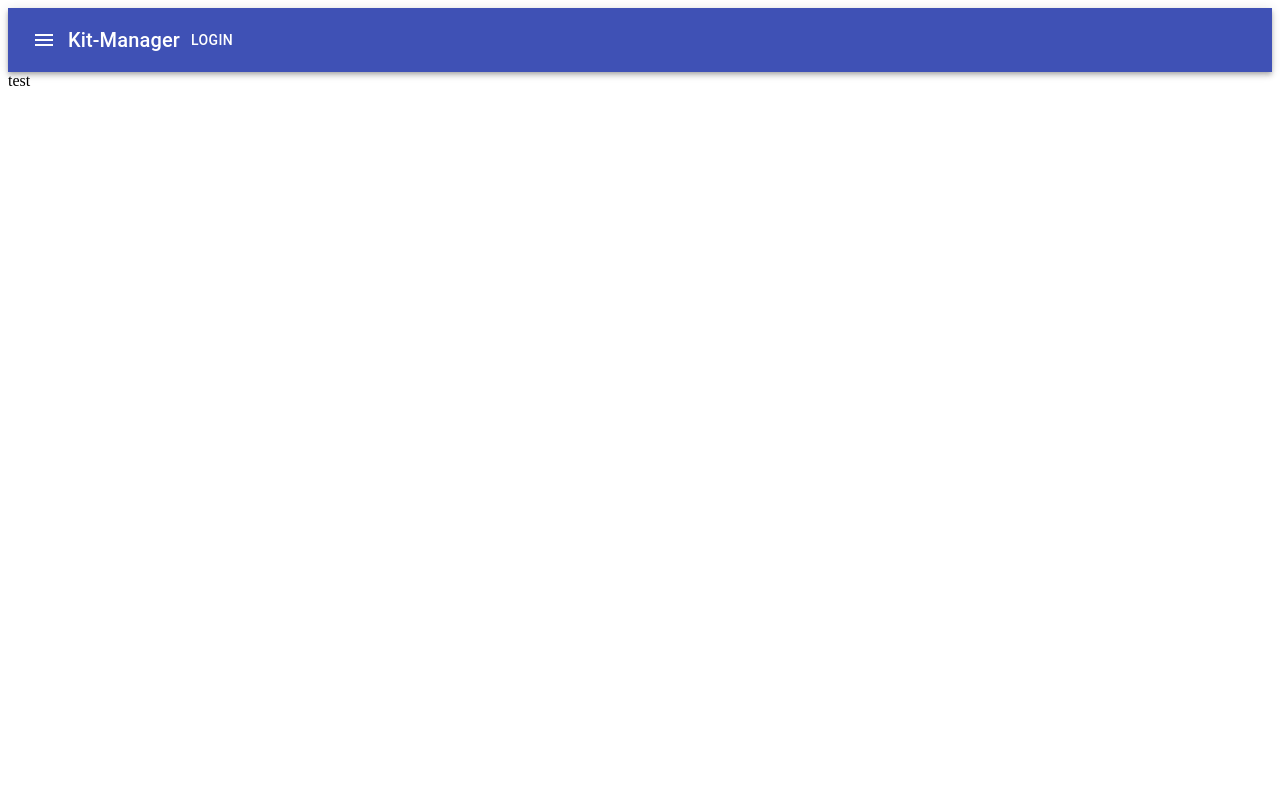
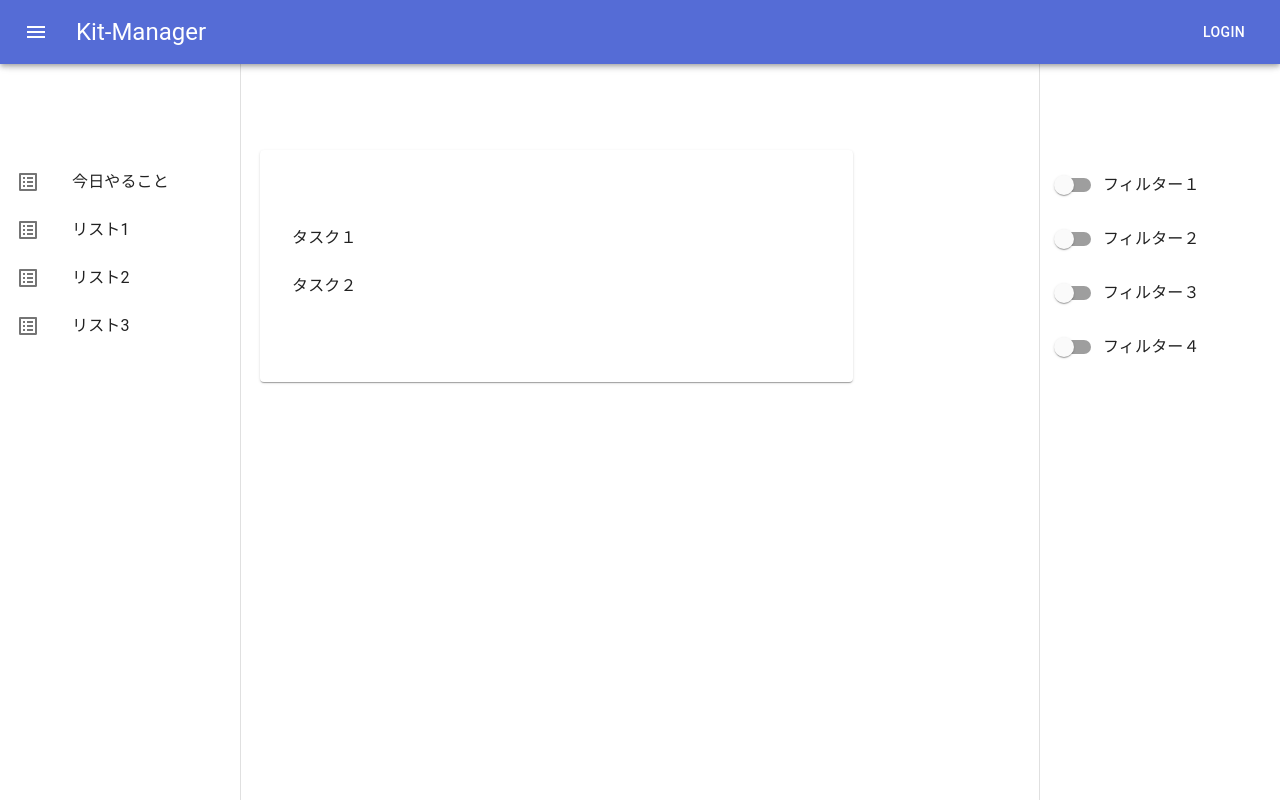
Before and after one commit to rainierrr/task-manager, a React app in the folder frontend/: page / in a window 1280 px wide. Built offline with nearby package versions, Linux system fonts and the light colour scheme; the HTML template or start-up script is replaced by a standard one.

Commit message:
サイドバーとフィルターバーの追加

```diff
--- a/frontend/package.json
+++ b/frontend/package.json
@@ -20,6 +20,7 @@
   "dependencies": {
     "@material-ui/core": "^4.11.0",
     "@material-ui/icons": "^4.9.1",
+    "@material-ui/styles": "^4.10.0",
     "react": "^17.0.1",
     "react-dom": "^17.0.1",
     "react-router-dom": "^5.2.0"
--- a/frontend/src/App.tsx
+++ b/frontend/src/App.tsx
@@ -1,33 +1,60 @@
 import * as React from "react";
-import AppBar from '@material-ui/core/AppBar';
-import Toolbar from '@material-ui/core/Toolbar';
-import IconButton from '@material-ui/core/IconButton';
-import Typography from '@material-ui/core/Typography';
-import Button from '@material-ui/core/Button';
-import MenuIcon from '@material-ui/icons/Menu';
 import Grid from '@material-ui/core/Grid';
+import SideBar from './SideBar';
+import Heder from './Header';
+import ListFilter from './ListFilter';
+import Card from '@material-ui/core/Card';
+import CardContent from '@material-ui/core/CardContent';
+import List from '@material-ui/core/List';
+import ListItem from '@material-ui/core/ListItem';
+import ListItemText from '@material-ui/core/ListItemText';
+import SettingsIcon from '@material-ui/icons/Settings';
+import { makeStyles, createStyles, Theme } from '@material-ui/core/styles';
 
-class App extends React.Component {
-    render() {
-      return (
+const drawerWidth = 240;
+const useStyles = makeStyles((theme: Theme) =>
+  createStyles({
+    root: {
+      display: "flex",
+    },
+    content: {
+    },
+    container: {
+      paddingTop: theme.spacing(5),
+      paddingBottom: theme.spacing(5),
+      marginLeft: drawerWidth + 20,
+      marginTop: 150,
+    },
+  })
+);
+
+function App() {
+  const classes = useStyles();
+  return (
+    <div>
+        <Heder />
+        <SideBar/>
+        <ListFilter />
         <div>
-          <AppBar position="static">
-            <Toolbar>
-              <IconButton edge="start" color="inherit" aria-label="menu">
-                <MenuIcon />
-              </IconButton>
-              <Typography variant="h6">
-                Kit-Manager
-              </Typography>
-              <Button color="inherit">Login</Button>
-            </Toolbar>
-          </AppBar>
           <Grid container>
-            <Grid item xs={12}>test</Grid>
+            <Grid item xs={8}>
+              <Card className={classes.container}>
+                <CardContent>
+                  <List>
+                    {['タスク１', 'タスク２'].map((text, index) => (
+                      <ListItem button key={text}>
+                        <ListItemText primary={text} />
+                      </ListItem>
+                    ))}
+                  </List>
+                </CardContent>
+              </Card>
+            </Grid>
           </Grid>
         </div>
-      );
-    }
+    </div>
+  );
 }
 
+
 export default App;
--- /dev/null
+++ b/frontend/src/Header.tsx
@@ -0,0 +1,52 @@
+import * as React from "react";
+import AppBar from '@material-ui/core/AppBar';
+import Toolbar from '@material-ui/core/Toolbar';
+import IconButton from '@material-ui/core/IconButton';
+import Typography from '@material-ui/core/Typography';
+import Button from '@material-ui/core/Button';
+import MenuIcon from '@material-ui/icons/Menu';
+import { makeStyles, createStyles, Theme } from '@material-ui/core/styles';
+
+
+
+
+const useStyles = makeStyles((theme: Theme) =>
+  createStyles({
+    root: {
+      flexGrow: 1,
+    },
+    menuButton: {
+      marginRight: theme.spacing(2),
+    },
+    title: {
+      flexGrow: 1,
+    },
+    AppBar: {
+      zIndex: theme.zIndex.drawer + 1,
+      position: "fixed"
+    },
+    toolbar: theme.mixins.toolbar
+  })
+);
+
+function Header() {
+  const classes = useStyles();
+  return (
+    <div className={classes.root}>
+      <AppBar className={classes.AppBar}>
+        <Toolbar className={classes.toolbar}>
+          <IconButton edge="start" className={classes.menuButton} color="inherit" aria-label="menu">
+            <MenuIcon />
+          </IconButton>
+          <Typography variant="h5" className={classes.title} >
+            Kit-Manager
+          </Typography >
+          <Button color="inherit">Login</Button>
+        </Toolbar>
+      </AppBar>
+    </div>
+  )
+
+}
+
+export default Header;
--- /dev/null
+++ b/frontend/src/ListFilter.tsx
@@ -0,0 +1,49 @@
+import React from 'react';
+import Drawer from '@material-ui/core/Drawer';
+import List from '@material-ui/core/List';
+import ListItem from '@material-ui/core/ListItem';
+import ListItemIcon from '@material-ui/core/ListItemIcon';
+import ListItemText from '@material-ui/core/ListItemText';
+import ListAltIcon from '@material-ui/icons/ListAlt';
+import { makeStyles, createStyles, Theme } from '@material-ui/core/styles';
+import Switch from '@material-ui/core/Switch';
+import FormControlLabel from '@material-ui/core/FormControlLabel';
+
+const drawerWidth = 240;
+
+const useStyles = makeStyles((theme: Theme) =>
+  createStyles({
+    drawer: {
+      position: "relative",
+      height: "100%",
+      width: drawerWidth,
+      marginTop: 150,
+    }
+  })
+);
+
+function ListFilter(){
+  const classes = useStyles();
+  return (
+    <div>
+        <Drawer open={true} variant="permanent" anchor='right'>
+            <List className={classes.drawer}>
+              {['フィルター１', 'フィルター２', 'フィルター３', 'フィルター４'].map((text, index) => (
+                <ListItem button key={text}>
+                    <FormControlLabel
+                      control={
+                        <Switch
+                      checked={false}
+                    />
+                      }
+                      label={text}
+                    />
+                </ListItem>
+              ))}
+            </List>
+        </Drawer>
+    </div>
+  );
+}
+
+export default ListFilter;
--- /dev/null
+++ b/frontend/src/SideBar.tsx
@@ -0,0 +1,41 @@
+import React from 'react';
+import Drawer from '@material-ui/core/Drawer';
+import List from '@material-ui/core/List';
+import ListItem from '@material-ui/core/ListItem';
+import ListItemIcon from '@material-ui/core/ListItemIcon';
+import ListItemText from '@material-ui/core/ListItemText';
+import ListAltIcon from '@material-ui/icons/ListAlt';
+import { makeStyles, createStyles, Theme } from '@material-ui/core/styles';
+
+const drawerWidth = 240;
+
+const useStyles = makeStyles((theme: Theme) =>
+  createStyles({
+    drawer: {
+      position: "relative",
+      height: "100%",
+      width: drawerWidth,
+      marginTop: 150,
+    }
+  })
+);
+
+function SideBar(){
+  const classes = useStyles();
+  return (
+    <div>
+        <Drawer open={true} variant="permanent">
+            <List className={classes.drawer}>
+              {['今日やること', 'リスト1', 'リスト2', 'リスト3'].map((text, index) => (
+                <ListItem button key={text}>
+                  <ListItemIcon><ListAltIcon /></ListItemIcon>
+                  <ListItemText primary={text} />
+                </ListItem>
+              ))}
+            </List>
+        </Drawer>
+    </div>
+  );
+}
+
+export default SideBar;
--- a/frontend/src/index.tsx
+++ b/frontend/src/index.tsx
@@ -1,5 +1,19 @@
 import * as React from "react";
 import { render } from "react-dom";
 import App from './App';
+import { ThemeProvider } from '@material-ui/core/styles';
+import theme from './theme';
+import CssBaseline from '@material-ui/core/CssBaseline';
 
-render(<App />, document.getElementById("root"));
+function Root(){
+  return (
+    <div>
+      <ThemeProvider theme={theme}>
+        <CssBaseline />
+        <App />
+      </ThemeProvider>
+    </div>
+  );
+}
+
+render(<Root />, document.getElementById("root"));
--- /dev/null
+++ b/frontend/src/theme.tsx
@@ -0,0 +1,22 @@
+import red from '@material-ui/core/colors/red';
+import { createMuiTheme } from '@material-ui/core/styles';
+
+// A custom theme for this app
+const theme = createMuiTheme({
+  palette: {
+    primary: {
+      main: '#556cd6',
+    },
+    secondary: {
+      main: '#19857b',
+    },
+    error: {
+      main: red.A400,
+    },
+    background: {
+      default: '#fff',
+    },
+  },
+});
+
+export default theme;
--- a/frontend/tsconfig.json
+++ b/frontend/tsconfig.json
@@ -7,6 +7,7 @@
     "strict": true,                           /* Enable all strict type-checking options. */
     "jsx": "react",
     "moduleResolution": "node",
+    "allowSyntheticDefaultImports": true,
     "lib": [                                /* コンパイルする際に使用する組み込みライブラリを指定する */
       "es2020",
       "dom"
```
